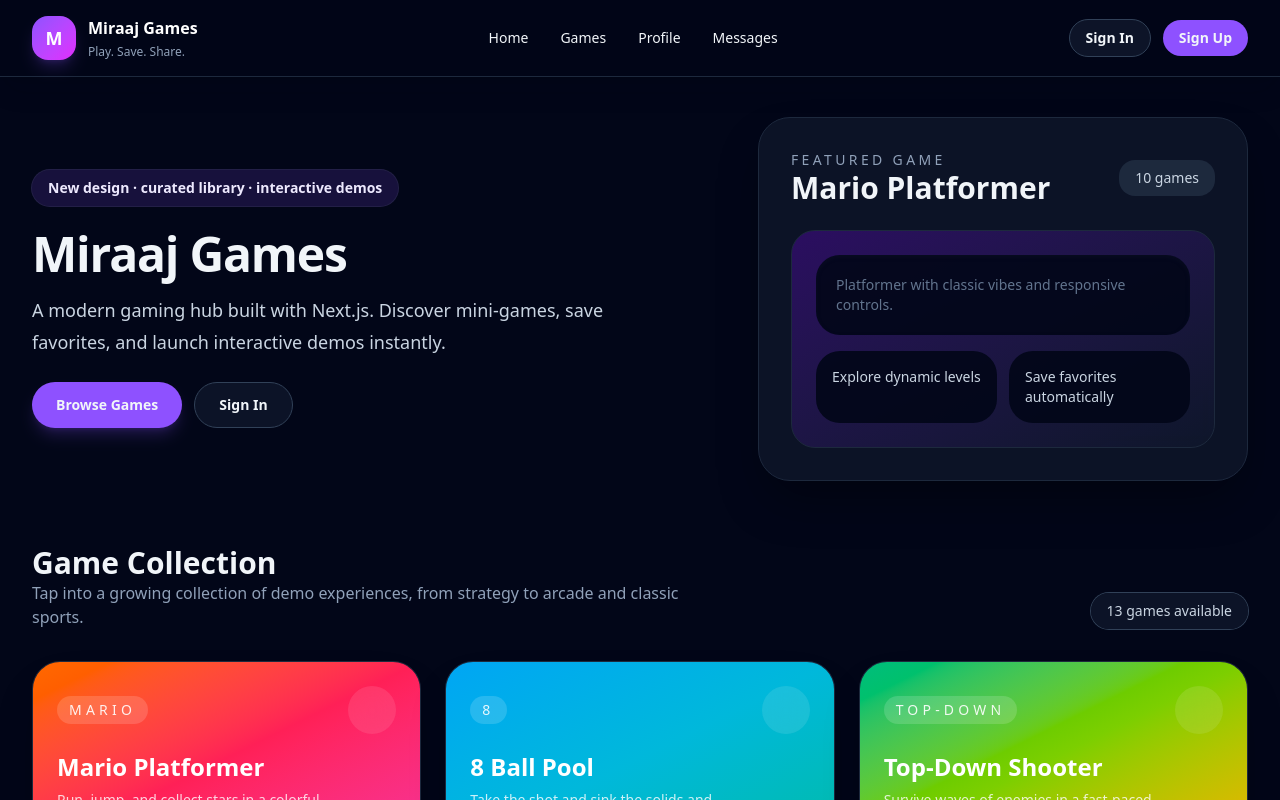
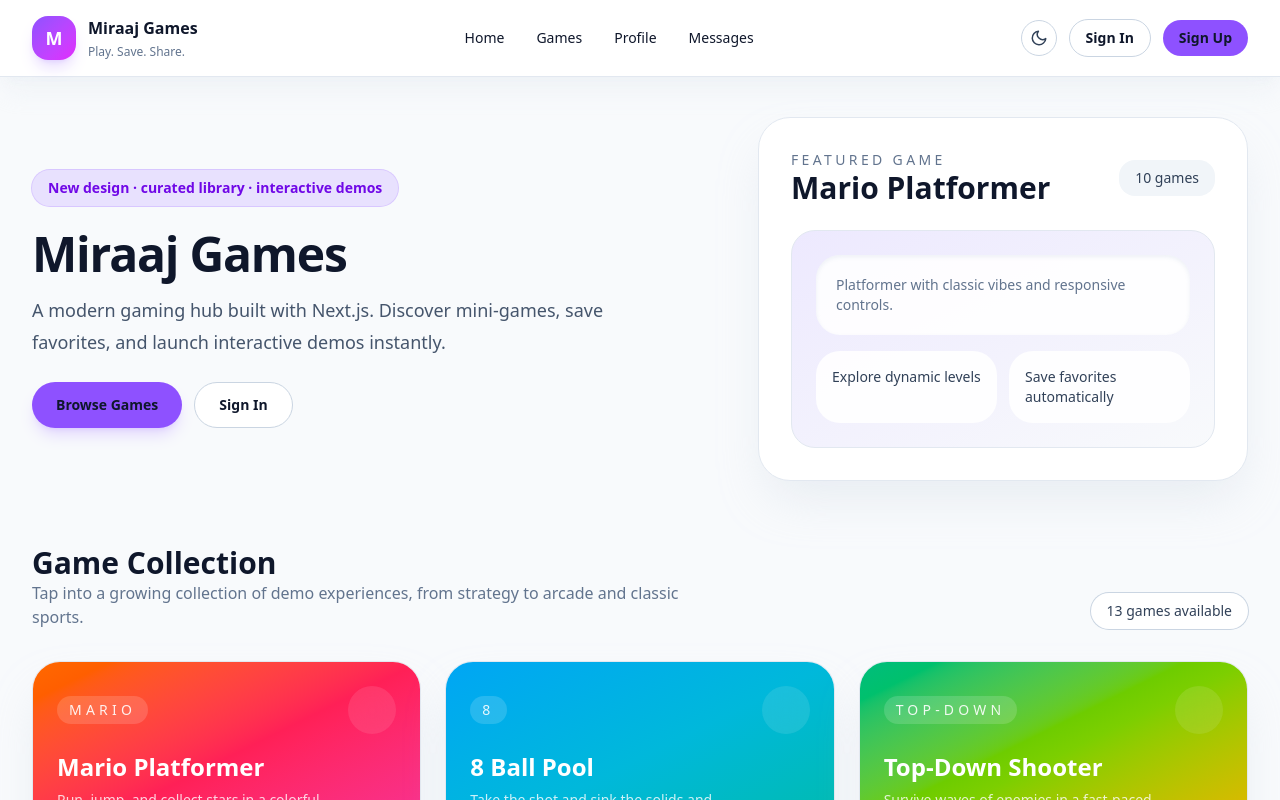
Before and after one commit to sammalik111/MiraajGames, a Next.js app: page / in a window 1280 px wide. Shown: the top 800 px of the page. Built offline with nearby package versions, Linux system fonts and the light colour scheme; no server answers.

Commit message:
added night mode toggle

```diff
--- a/src/app/globals.css
+++ b/src/app/globals.css
@@ -1,15 +1,37 @@
 @import "tailwindcss";
 
+/* Class-based dark mode: .dark on <html> opts every `dark:` utility in. */
+@custom-variant dark (&:where(.dark, .dark *));
+
 :root {
-  color-scheme: dark;
-  color: #e2e8f0;
-  background: #050816;
-  font-family: Inter, ui-sans-serif, system-ui, -apple-system, BlinkMacSystemFont, "Segoe UI", sans-serif;
+  --bg: #f8fafc;
+  --bg-grad-1: rgba(99, 102, 241, 0.08);
+  --bg-grad-2: rgba(59, 130, 246, 0.06);
+  --bg-grad-3: #f1f5f9;
+  --fg: #0f172a;
+  --selection-bg: rgba(124, 58, 237, 0.25);
+  --selection-fg: #0f172a;
+  --scrollbar-track: rgba(226, 232, 240, 0.6);
+  --scrollbar-thumb: rgba(99, 102, 241, 0.55);
+  --placeholder: rgba(15, 23, 42, 0.5);
+  color-scheme: light;
 }
 
-* {
-  box-sizing: border-box;
+.dark {
+  --bg: #050816;
+  --bg-grad-1: rgba(79, 70, 229, 0.18);
+  --bg-grad-2: rgba(59, 130, 246, 0.14);
+  --bg-grad-3: #070b18;
+  --fg: #e2e8f0;
+  --selection-bg: rgba(126, 34, 206, 0.35);
+  --selection-fg: white;
+  --scrollbar-track: rgba(15, 23, 42, 0.5);
+  --scrollbar-thumb: rgba(79, 70, 229, 0.55);
+  --placeholder: rgba(226, 232, 240, 0.6);
+  color-scheme: dark;
 }
+
+* { box-sizing: border-box; }
 
 html {
   scroll-behavior: smooth;
@@ -19,58 +41,36 @@
 body {
   margin: 0;
   min-height: 100vh;
-  background: radial-gradient(circle at top, rgba(79, 70, 229, 0.18), transparent 35%),
-    radial-gradient(circle at 20% 30%, rgba(59, 130, 246, 0.14), transparent 20%),
-    linear-gradient(180deg, #02040c 0%, #050816 36%, #070b18 100%);
-  color: #e2e8f0;
-  font-family: var(--font-sans);
+  background:
+    radial-gradient(circle at top, var(--bg-grad-1), transparent 35%),
+    radial-gradient(circle at 20% 30%, var(--bg-grad-2), transparent 20%),
+    linear-gradient(180deg, var(--bg) 0%, var(--bg) 36%, var(--bg-grad-3) 100%);
+  color: var(--fg);
+  font-family: var(--font-sans, Inter, ui-sans-serif, system-ui, -apple-system, sans-serif);
+  transition: background-color 200ms ease, color 200ms ease;
 }
 
 ::selection {
-  background: rgba(126, 34, 206, 0.35);
-  color: white;
+  background: var(--selection-bg);
+  color: var(--selection-fg);
 }
 
-button,
-input,
-textarea,
-select {
-  font: inherit;
-}
+button, input, textarea, select { font: inherit; }
+button { cursor: pointer; }
+a { color: inherit; text-decoration: none; }
+::placeholder { color: var(--placeholder); }
 
-button {
-  cursor: pointer;
-}
-
-a {
-  color: inherit;
-  text-decoration: none;
-}
-
-::placeholder {
-  color: rgba(226, 232, 240, 0.6);
-}
-
-body::-webkit-scrollbar {
-  width: 14px;
-}
-
-body::-webkit-scrollbar-track {
-  background: rgba(15, 23, 42, 0.5);
-}
-
+body::-webkit-scrollbar { width: 14px; }
+body::-webkit-scrollbar-track { background: var(--scrollbar-track); }
 body::-webkit-scrollbar-thumb {
-  background: rgba(79, 70, 229, 0.55);
+  background: var(--scrollbar-thumb);
   border-radius: 9999px;
   border: 4px solid transparent;
   background-clip: content-box;
 }
 
 @media (prefers-reduced-motion: reduce) {
-  html {
-    scroll-behavior: auto;
-  }
-
+  html { scroll-behavior: auto; }
   *, *::before, *::after {
     animation-duration: 0.01ms !important;
     animation-iteration-count: 1 !important;
--- a/src/app/page.tsx
+++ b/src/app/page.tsx
@@ -4,20 +4,20 @@
 
 export default function Home() {
   return (
-    <div className="min-h-screen bg-slate-950 text-slate-100">
+    <div className="min-h-screen bg-slate-50 text-slate-900 dark:bg-slate-950 dark:text-slate-100">
       <Navbar />
 
       <main className="max-w-7xl mx-auto px-4 py-10 sm:px-6 lg:px-8">
         <section className="grid gap-10 md:grid-cols-[1.4fr_1fr] items-center">
           <div className="space-y-6">
-            <span className="inline-flex items-center rounded-full bg-violet-500/15 px-4 py-2 text-sm font-semibold text-violet-100 ring-1 ring-violet-400/20">
+            <span className="inline-flex items-center rounded-full bg-violet-500/15 px-4 py-2 text-sm font-semibold text-violet-700 ring-1 ring-violet-500/30 dark:text-violet-100 dark:ring-violet-400/20">
               New design · curated library · interactive demos
             </span>
             <div className="space-y-4">
               <h1 className="text-4xl font-extrabold tracking-tight sm:text-5xl">
                 Miraaj Games
               </h1>
-              <p className="max-w-xl text-lg leading-8 text-slate-300">
+              <p className="max-w-xl text-lg leading-8 text-slate-600 dark:text-slate-300">
                 A modern gaming hub built with Next.js. Discover mini-games, save favorites, and launch interactive demos instantly.
               </p>
             </div>
@@ -30,31 +30,31 @@
               </a>
               <a
                 href="/auth/signin"
-                className="inline-flex items-center justify-center rounded-full border border-slate-700 bg-slate-900/80 px-6 py-3 text-sm font-semibold text-slate-100 transition hover:border-slate-500"
+                className="inline-flex items-center justify-center rounded-full border border-slate-300 bg-white px-6 py-3 text-sm font-semibold text-slate-700 transition hover:border-slate-400 dark:border-slate-700 dark:bg-slate-900/80 dark:text-slate-100 dark:hover:border-slate-500"
               >
                 Sign In
               </a>
             </div>
           </div>
 
-          <div className="rounded-[2rem] border border-slate-800 bg-slate-900/80 p-8 shadow-2xl shadow-black/40 backdrop-blur-xl">
+          <div className="rounded-[2rem] border border-slate-200 bg-white p-8 shadow-2xl shadow-slate-300/40 backdrop-blur-xl dark:border-slate-800 dark:bg-slate-900/80 dark:shadow-black/40">
             <div className="space-y-6">
               <div className="flex items-center justify-between gap-4">
                 <div>
-                  <p className="text-sm uppercase tracking-[0.24em] text-slate-400">Featured game</p>
+                  <p className="text-sm uppercase tracking-[0.24em] text-slate-500 dark:text-slate-400">Featured game</p>
                   <h2 className="text-3xl font-bold">Mario Platformer</h2>
                 </div>
-                <div className="rounded-2xl bg-slate-800 px-4 py-2 text-sm text-slate-300">
+                <div className="rounded-2xl bg-slate-100 px-4 py-2 text-sm text-slate-700 dark:bg-slate-800 dark:text-slate-300">
                   10 games
                 </div>
               </div>
-              <div className="grid gap-4 rounded-3xl border border-slate-800 bg-gradient-to-br from-violet-950/90 to-slate-900/80 p-6 text-slate-300">
-                <div className="rounded-3xl bg-slate-950/90 p-5 shadow-inner shadow-slate-900/30">
+              <div className="grid gap-4 rounded-3xl border border-slate-200 bg-gradient-to-br from-violet-100 to-slate-50 p-6 text-slate-700 dark:border-slate-800 dark:from-violet-950/90 dark:to-slate-900/80 dark:text-slate-300">
+                <div className="rounded-3xl bg-white/90 p-5 shadow-inner shadow-slate-200/60 dark:bg-slate-950/90 dark:shadow-slate-900/30">
                   <p className="text-sm text-slate-500">Platformer with classic vibes and responsive controls.</p>
                 </div>
                 <div className="grid gap-3 sm:grid-cols-2">
-                  <div className="rounded-3xl bg-slate-950/90 p-4 text-sm text-slate-300">Explore dynamic levels</div>
-                  <div className="rounded-3xl bg-slate-950/90 p-4 text-sm text-slate-300">Save favorites automatically</div>
+                  <div className="rounded-3xl bg-white/90 p-4 text-sm text-slate-700 dark:bg-slate-950/90 dark:text-slate-300">Explore dynamic levels</div>
+                  <div className="rounded-3xl bg-white/90 p-4 text-sm text-slate-700 dark:bg-slate-950/90 dark:text-slate-300">Save favorites automatically</div>
                 </div>
               </div>
             </div>
@@ -65,9 +65,9 @@
           <div className="flex flex-col gap-3 sm:flex-row sm:items-end sm:justify-between">
             <div>
               <h2 className="text-3xl font-bold">Game Collection</h2>
-              <p className="max-w-2xl text-slate-400">Tap into a growing collection of demo experiences, from strategy to arcade and classic sports.</p>
+              <p className="max-w-2xl text-slate-500 dark:text-slate-400">Tap into a growing collection of demo experiences, from strategy to arcade and classic sports.</p>
             </div>
-            <div className="inline-flex items-center gap-2 rounded-full bg-slate-900/80 px-4 py-2 text-sm text-slate-300 ring-1 ring-slate-700">
+            <div className="inline-flex items-center gap-2 rounded-full bg-white px-4 py-2 text-sm text-slate-700 ring-1 ring-slate-300 dark:bg-slate-900/80 dark:text-slate-300 dark:ring-slate-700">
               {games.length} games available
             </div>
           </div>
--- /dev/null
+++ b/src/components/ThemeToggle.tsx
@@ -0,0 +1,58 @@
+"use client";
+
+import { useEffect, useState } from "react";
+
+export default function ThemeToggle() {
+  // Read initial state from the class set by the no-flash script in layout.tsx.
+  const [dark, setDark] = useState(false);
+  const [mounted, setMounted] = useState(false);
+
+  useEffect(() => {
+    setDark(document.documentElement.classList.contains("dark"));
+    setMounted(true);
+  }, []);
+
+  const toggle = () => {
+    const next = !dark;
+    setDark(next);
+    document.documentElement.classList.toggle("dark", next);
+    try {
+      localStorage.setItem("theme", next ? "dark" : "light");
+    } catch {
+      /* ignore */
+    }
+  };
+
+  // Render a neutral placeholder until mounted to avoid hydration mismatch.
+  if (!mounted) {
+    return (
+      <button
+        aria-label="Toggle theme"
+        className="h-9 w-9 rounded-full border border-slate-300 dark:border-slate-700"
+      />
+    );
+  }
+
+  return (
+    <button
+      type="button"
+      onClick={toggle}
+      aria-label={dark ? "Switch to light mode" : "Switch to dark mode"}
+      title={dark ? "Switch to light mode" : "Switch to dark mode"}
+      className="h-9 w-9 rounded-full border border-slate-300 bg-white text-slate-700 transition hover:bg-slate-100 dark:border-slate-700 dark:bg-slate-900 dark:text-slate-200 dark:hover:bg-slate-800 flex items-center justify-center"
+    >
+      {dark ? (
+        // Sun
+        <svg width="18" height="18" viewBox="0 0 24 24" fill="none" stroke="currentColor" strokeWidth="2" strokeLinecap="round" strokeLinejoin="round" aria-hidden="true">
+          <circle cx="12" cy="12" r="4" />
+          <path d="M12 2v2M12 20v2M4.93 4.93l1.41 1.41M17.66 17.66l1.41 1.41M2 12h2M20 12h2M4.93 19.07l1.41-1.41M17.66 6.34l1.41-1.41" />
+        </svg>
+      ) : (
+        // Moon
+        <svg width="18" height="18" viewBox="0 0 24 24" fill="none" stroke="currentColor" strokeWidth="2" strokeLinecap="round" strokeLinejoin="round" aria-hidden="true">
+          <path d="M21 12.79A9 9 0 1 1 11.21 3 7 7 0 0 0 21 12.79z" />
+        </svg>
+      )}
+    </button>
+  );
+}
--- a/src/components/navbar.tsx
+++ b/src/components/navbar.tsx
@@ -2,6 +2,7 @@
 
 import Link from "next/link";
 import { useSession } from "next-auth/react";
+import ThemeToggle from "@/components/ThemeToggle";
 
 export default function Navbar() {
   const { data: session } = useSession();
@@ -24,37 +25,38 @@
   };
 
   return (
-    <nav className="sticky top-0 z-50 border-b border-slate-800 bg-slate-950/95 backdrop-blur-xl shadow-xl shadow-slate-950/10">
+    <nav className="sticky top-0 z-50 border-b border-slate-200 bg-white/95 backdrop-blur-xl shadow-xl shadow-slate-200/30 dark:border-slate-800 dark:bg-slate-950/95 dark:shadow-slate-950/10">
       <div className="mx-auto flex max-w-7xl items-center justify-between px-4 py-4 sm:px-6 lg:px-8">
         <Link href="/" className="flex items-center gap-3">
           <div className="flex h-11 w-11 items-center justify-center rounded-2xl bg-gradient-to-br from-violet-500 to-fuchsia-500 text-lg font-bold text-white shadow-lg shadow-violet-500/20">
             M
           </div>
           <div className="space-y-1">
-            <p className="text-base font-semibold text-white">Miraaj Games</p>
-            <p className="text-xs text-slate-400">Play. Save. Share.</p>
+            <p className="text-base font-semibold text-slate-900 dark:text-white">Miraaj Games</p>
+            <p className="text-xs text-slate-500 dark:text-slate-400">Play. Save. Share.</p>
           </div>
         </Link>
 
         <div className="hidden items-center gap-8 md:flex">
-          <Link href="/" className="text-sm font-medium text-slate-300 transition hover:text-white">
+          <Link href="/" className="text-sm font-medium text-slate-600 transition hover:text-slate-900 dark:text-slate-300 dark:hover:text-white">
             Home
           </Link>
-          <Link href="/#games" className="text-sm font-medium text-slate-300 transition hover:text-white">
+          <Link href="/#games" className="text-sm font-medium text-slate-600 transition hover:text-slate-900 dark:text-slate-300 dark:hover:text-white">
             Games
           </Link>
-          <Link href="/profile" className="text-sm font-medium text-slate-300 transition hover:text-white">
+          <Link href="/profile" className="text-sm font-medium text-slate-600 transition hover:text-slate-900 dark:text-slate-300 dark:hover:text-white">
             Profile
           </Link>
-          <Link href="/messages" className="text-sm font-medium text-slate-300 transition hover:text-white">
+          <Link href="/messages" className="text-sm font-medium text-slate-600 transition hover:text-slate-900 dark:text-slate-300 dark:hover:text-white">
             Messages
           </Link>
         </div>
 
         <div className="hidden items-center gap-3 md:flex">
+          <ThemeToggle />
           {session ? (
             <>
-              <div className="rounded-full border border-slate-800 bg-slate-900/90 px-4 py-2 text-sm text-slate-200">
+              <div className="rounded-full border border-slate-300 bg-white px-4 py-2 text-sm text-slate-700 dark:border-slate-800 dark:bg-slate-900/90 dark:text-slate-200">
                 {session.user?.email}
               </div>
               <button
@@ -68,7 +70,7 @@
             <>
               <Link
                 href="/auth/signin"
-                className="rounded-full border border-slate-700 bg-slate-900/90 px-4 py-2 text-sm font-semibold text-slate-200 transition hover:border-slate-500"
+                className="rounded-full border border-slate-300 bg-white px-4 py-2 text-sm font-semibold text-slate-700 transition hover:border-slate-400 dark:border-slate-700 dark:bg-slate-900/90 dark:text-slate-200 dark:hover:border-slate-500"
               >
                 Sign In
               </Link>
```
Also changed, not shown: src/app/games/[id]/page.tsx (+16 -16 lines), src/app/layout.tsx (+16 -0 lines), src/app/messages/[id]/page.tsx (+7 -7 lines), src/components/gameCard.tsx (+6 -6 lines).
